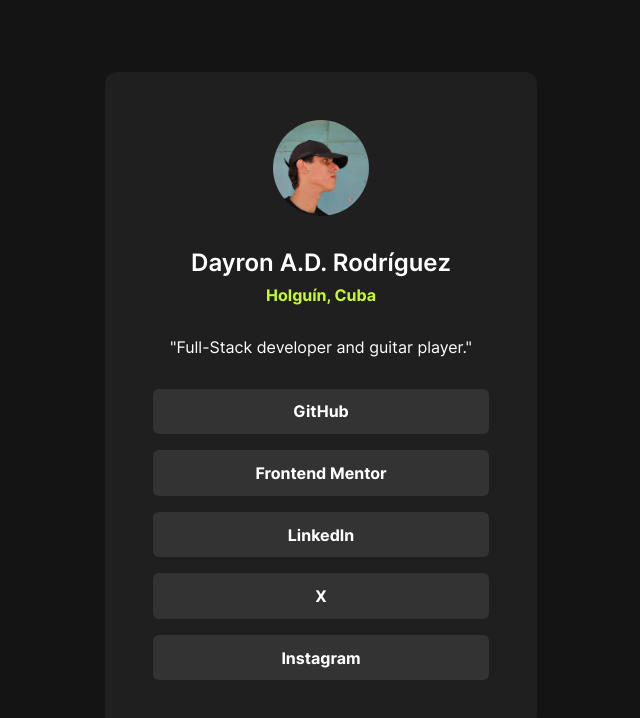
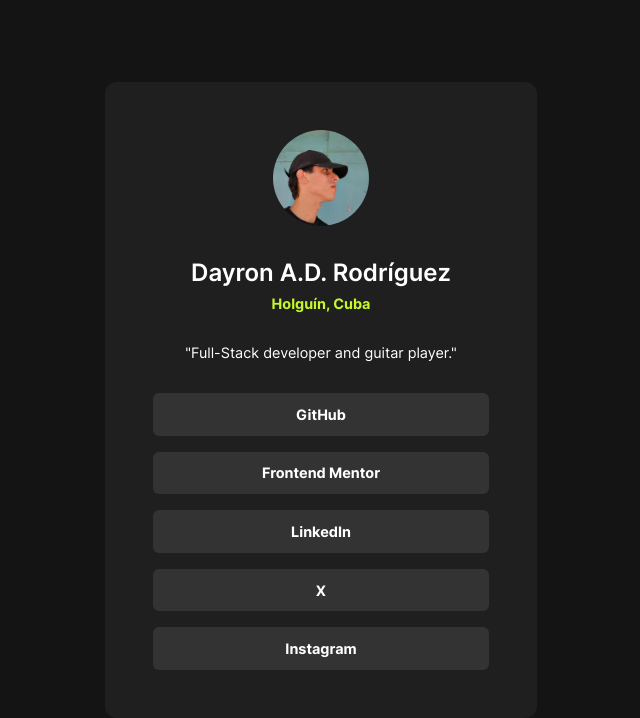
Before and after one commit to daxhoDev/social-links-profile, a plain HTML site: page index.html in a window 1280 px wide. Shown: the whole page, without its empty margins (319-959 px from the left). Drawn offline with Linux system fonts and the light colour scheme.

Commit message:
update: default font-size

```diff
--- a/styles.css
+++ b/styles.css
@@ -25,6 +25,8 @@
   --dark-gray: #141414;
   --medium-gray: #1f1f1f;
   --light-gray: #333333;
+
+  --default-font-size: 0.9rem;
 }
 
 * {
@@ -80,7 +82,6 @@
 
 .card__location {
   color: var(--accent-color);
-  font-size: 1rem;
   font-weight: 700;
 
   margin-block-end: 2rem;
@@ -107,7 +108,6 @@
   padding: 0.8rem 0;
   border-radius: 6px;
   font-weight: 700;
-  font-size: 1rem;
   cursor: pointer;
   color: inherit;
   text-decoration: inherit;
@@ -118,3 +118,9 @@
   background-color: var(--accent-color);
   color: var(--dark-gray);
 }
+
+.card__location,
+.card__description,
+.link a {
+  font-size: var(--default-font-size);
+}
```
